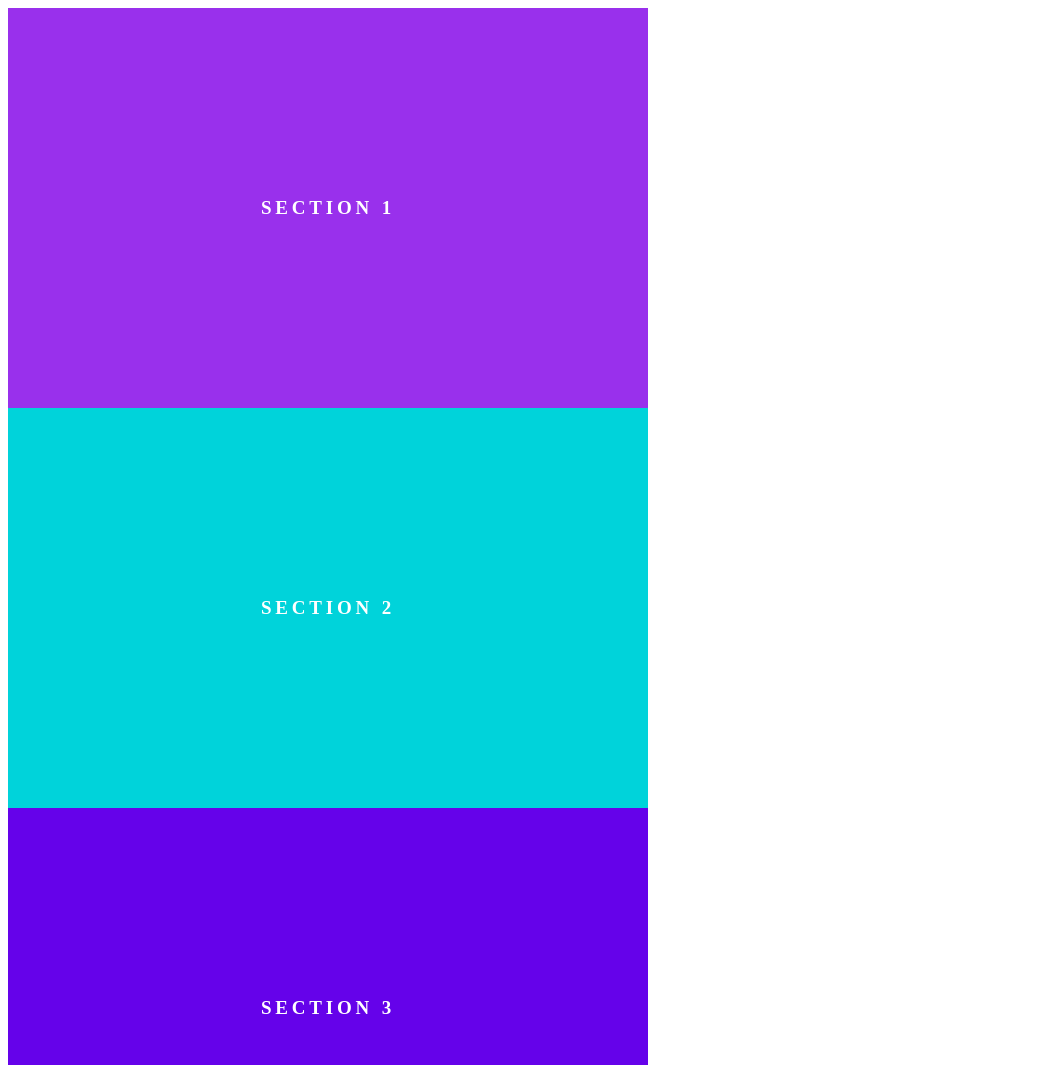
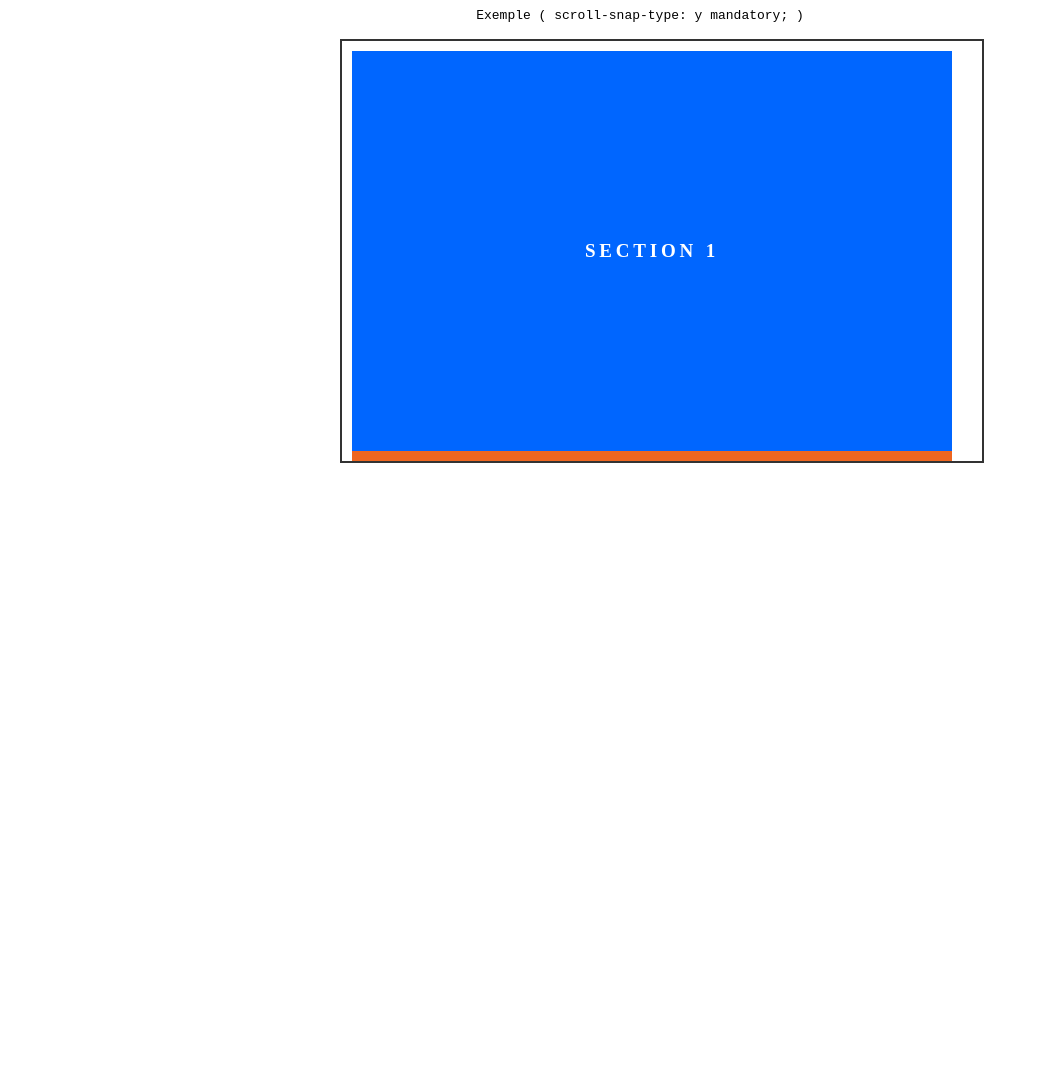
Before and after one commit to Braullio/css_scroll_container, a plain HTML site: page index.html in a window 1280 px wide. Shown: the top 1065 px of the page, without its empty margins (0-1039 px from the left). After the commit the page ends 800 px from the top, so only its background shows below. Drawn offline with Linux system fonts and the light colour scheme.

Commit message:
update css / html

```diff
--- a/index.html
+++ b/index.html
@@ -4,11 +4,15 @@
         <title>TITULO</title>
     </header>
     <body>
-        <div class="scholl-container">
-            <section style="background: #9930EC;"><h1>Section 1</h1></section>
-            <section style="background: #00D3Da;"><h1>Section 2</h1></section>
-            <section style="background: #6502ea;"><h1>Section 3</h1></section>
-            <section style="background: #36f4e4;"><h1>Section 4</h1></section>
+        <div class="example-wrapper">
+            <p><code>Exemple ( scroll-snap-type: y mandatory; )</code></p>
+
+            <div class="container y-scroll y-mandatory">
+                <section><h1>Section 1</h1></section>
+                <section><h1>Section 2</h1></section>
+                <section><h1>Section 3</h1></section>
+                <section><h1>Section 4</h1></section>
+            </div>
         </div>
     </body>
 </html>
--- a/style.css
+++ b/style.css
@@ -1,17 +1,3 @@
-.scroll-container{
-    scroll-snap-type: y mandatory;
-    overflow-x: hidden;
-    overflow-y: scroll;
-    height: 50vh;
-}
-section{
-    scroll-snap-align: start;
-    height: 50vh;
-    width: 50vw;
-    display: flex;
-    align-items: center;
-    justify-content: center;
-}
 h1{
     color: white;
     text-transform: uppercase;
@@ -20,3 +6,51 @@ h1{
     letter-spacing: .2em;
     font-weight: 800;
 }
+
+.example-wrapper {
+  text-align: center;
+  width: 600px;
+  margin-left: auto;
+  margin-right: auto;
+}
+
+.container {
+  width: 620px;
+  height: 400px;
+  margin-left: auto;
+  margin-right: auto;
+  padding: 10px;
+  margin-bottom: 10px;
+  border: 2px solid #333;
+  overflow: scroll;
+  position: relative;
+}
+
+section {
+  width: 600px;
+  height: 400px;
+  scroll-margin: 10px;
+  scroll-snap-align: start;
+  scroll-snap-stop: normal;
+  color: white;
+  font-size: 50px;
+  display: flex;
+  justify-content: center;
+  align-items: center;
+}
+section:nth-child(1) {
+  background: #0066ff;
+}
+section:nth-child(2) {
+  background: #ee6620;
+}
+section:nth-child(3) {
+  background: #777ba0;
+}
+section:nth-child(4) {
+  background: #da1e62;
+}
+
+.y-mandatory {
+  scroll-snap-type: y mandatory;
+}
```
